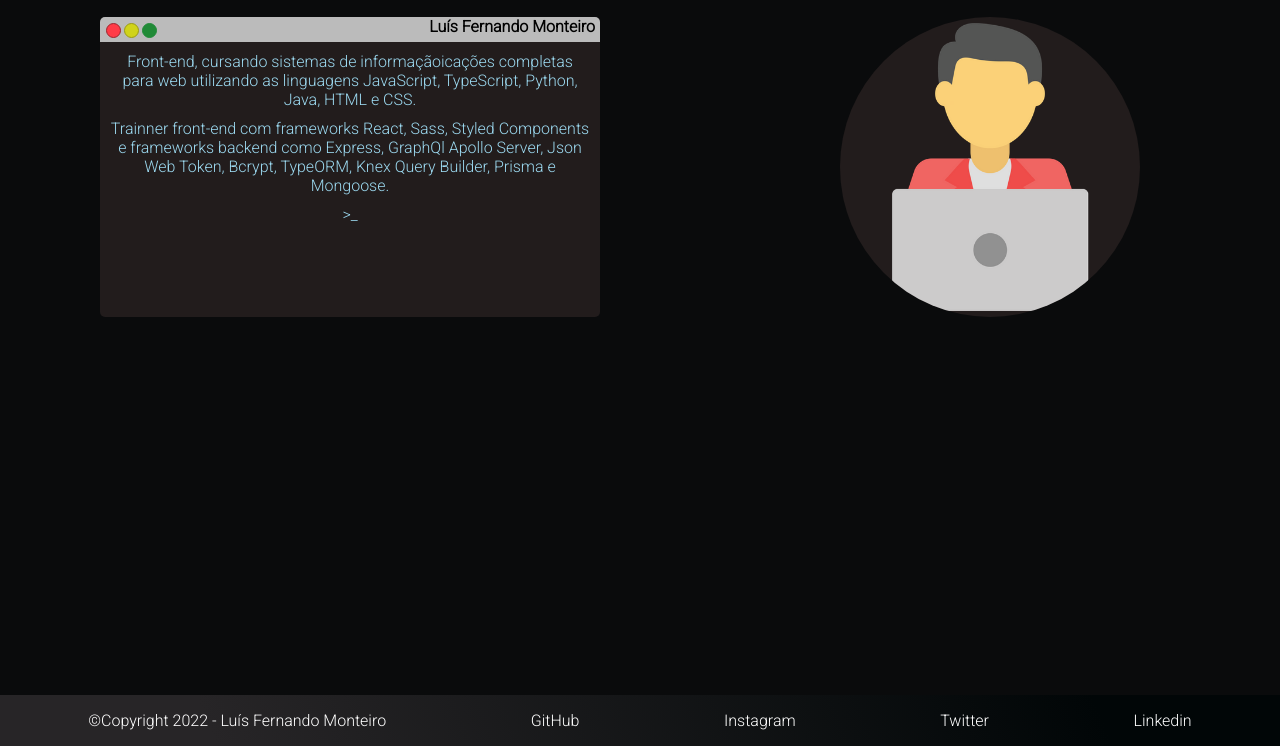
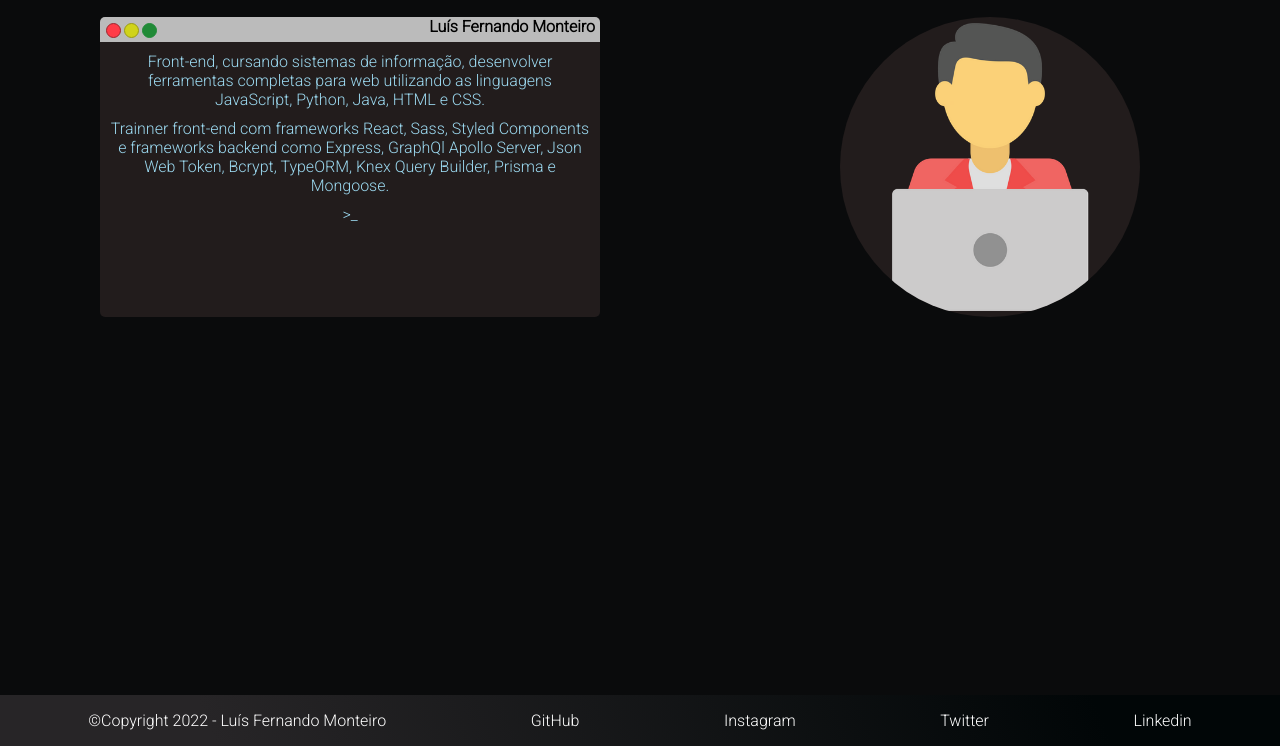
Before and after one commit to Ferkz/luisfernandomonteiro, a plain HTML site: page index.html in a window 1280 px wide. Shown: the part 54-800 px from the top of the page. Drawn offline with Linux system fonts and the light colour scheme; a small style sheet from the web is missing.

Commit message:
namecosei

```diff
--- a/index.html
+++ b/index.html
@@ -4,7 +4,7 @@
 	<meta charset="UTF-8">
 	<meta http-equiv="X-UA-Compatible" content="IE=edge">
 	<meta name="viewport" content="width=device-width, initial-scale=1.0">
-	<meta name="description" content="Guia para evoluir em programação">
+	<meta name="description" content="a simple folio">
 	<link rel=icon type=imagex-icon href=img/favicon.ico.png>
 	<link rel="stylesheet" href="style/style.css">
 	<link rel="preconnect" href="https://fonts.googleapis.com">
@@ -44,7 +44,7 @@
 			</div>
 
 		<div class="body">
-			<p>Front-end, cursando sistemas de informaçãoicações completas para web utilizando as linguagens JavaScript, TypeScript, Python, Java, HTML e CSS.</p>
+			<p>Front-end, cursando sistemas de informação, desenvolver ferramentas completas para web utilizando as linguagens JavaScript, Python, Java, HTML e CSS.</p>
 
 			<p>Trainner front-end com frameworks React, Sass, Styled Components e frameworks backend como Express, GraphQl Apollo Server, Json Web Token, Bcrypt, TypeORM, Knex Query Builder, Prisma e Mongoose.</p>
 
```
